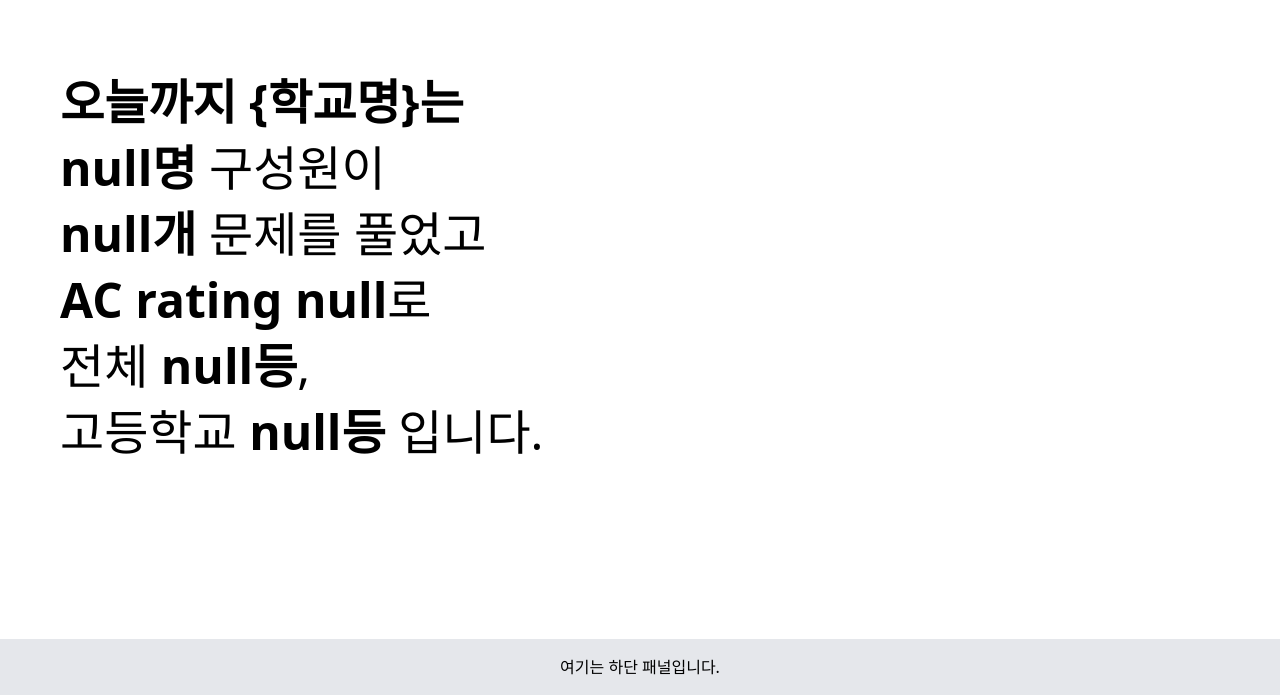
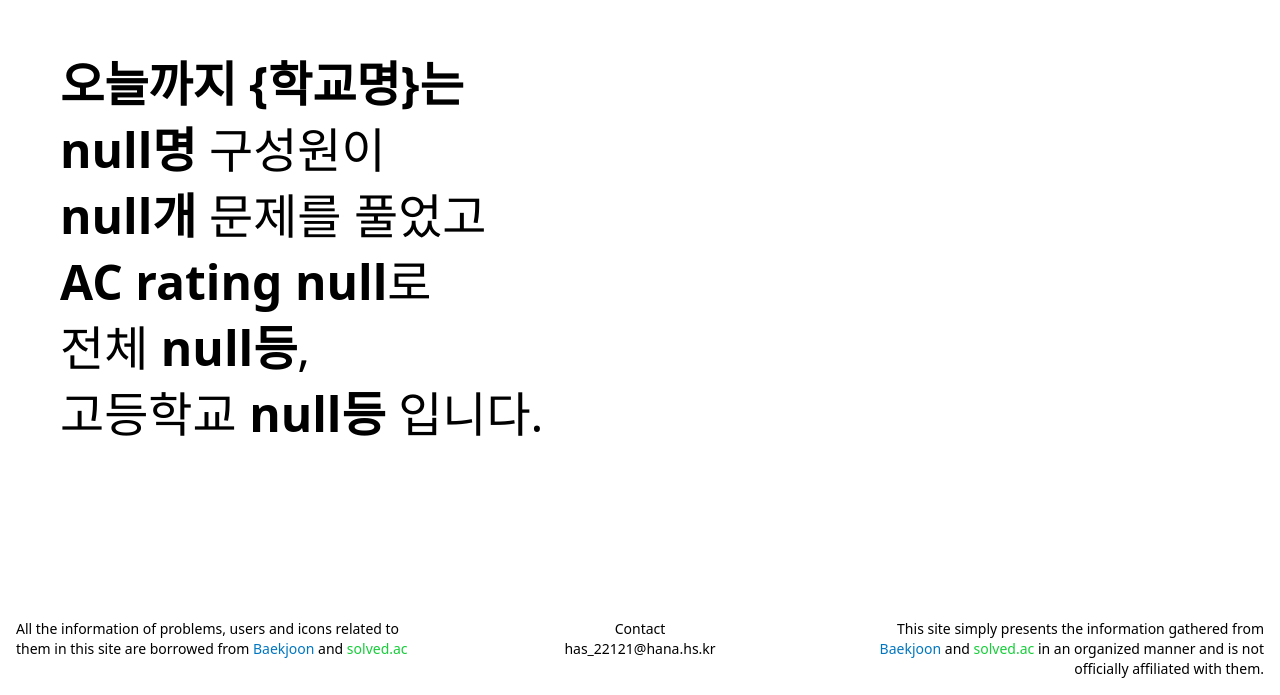
Before and after one commit to BetaTester772/hasjoon-svelte, a SvelteKit app: page / in a window 1280 px wide. Shown: the part 105-800 px from the top of the page. Built offline with nearby package versions, Linux system fonts and the light colour scheme; no server answers.

Commit message:
fill row panel

```diff
--- a/src/routes/+page.svelte
+++ b/src/routes/+page.svelte
@@ -71,8 +71,23 @@
             <canvas id="graphCanvas"></canvas>
         </div>
     </div>
-    <div class="footer p-4 bg-gray-200 text-center">
-        <p>여기는 하단 패널입니다.</p>
+    <div class="footer flex p-4 text-sm w-full">
+        <div class="footer-section flex-1 text-left">
+            <p>All the information of problems, users and icons related to them in this site are borrowed from
+                <a style="color: #0076c0;" href="https://www.acmicpc.net/" target="_blank">Baekjoon</a>
+                and <a style="color: #17ce3a" href="https://solved.ac/" target="_blank">solved.ac</a>
+            </p>
+        </div>
+        <div class="footer-section flex-1 text-center">
+            <p>Contact</p>
+            <a href="https://mail.google.com/mail/?view=cm&fs=1&to=has_22121@hana.hs.kr" target="_blank">has_22121@hana.hs.kr</a>
+        </div>
+        <div class="footer-section flex-1 text-right">
+            <p>This site simply presents the information gathered from
+                <a style="color: #0076c0;"href="https://www.acmicpc.net/" target="_blank">Baekjoon</a> and
+                <a style="color: #17ce3a" href="https://solved.ac/" target="_blank">solved.ac</a>
+                in an organized manner and is not officially affiliated with them.</p>
+        </div>
     </div>
 </div>
 
@@ -120,6 +135,10 @@
     }
 
     .footer {
-        @apply bg-gray-200 text-center p-4;
+        @apply flex text-sm p-4 w-full;
+    }
+
+    .footer-section {
+        @apply flex-1;
     }
 </style>
```
